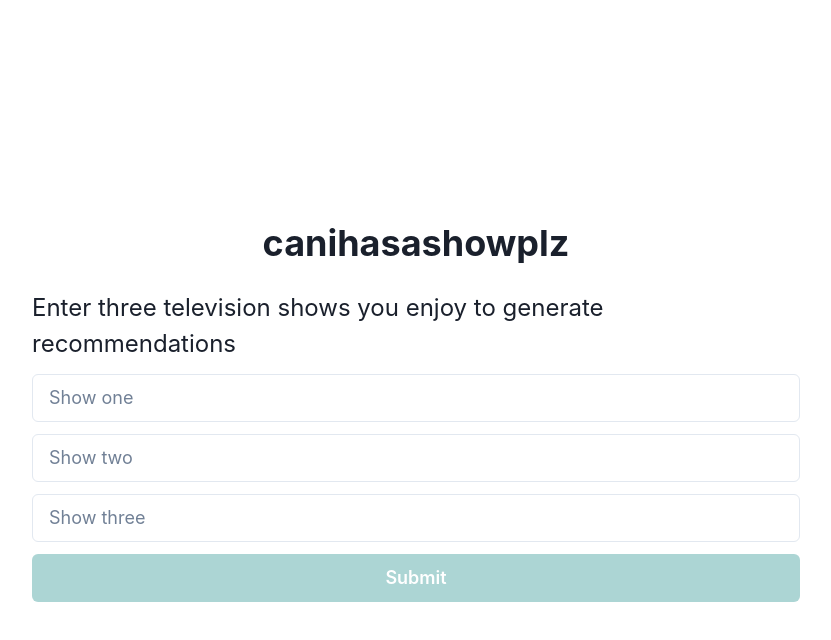
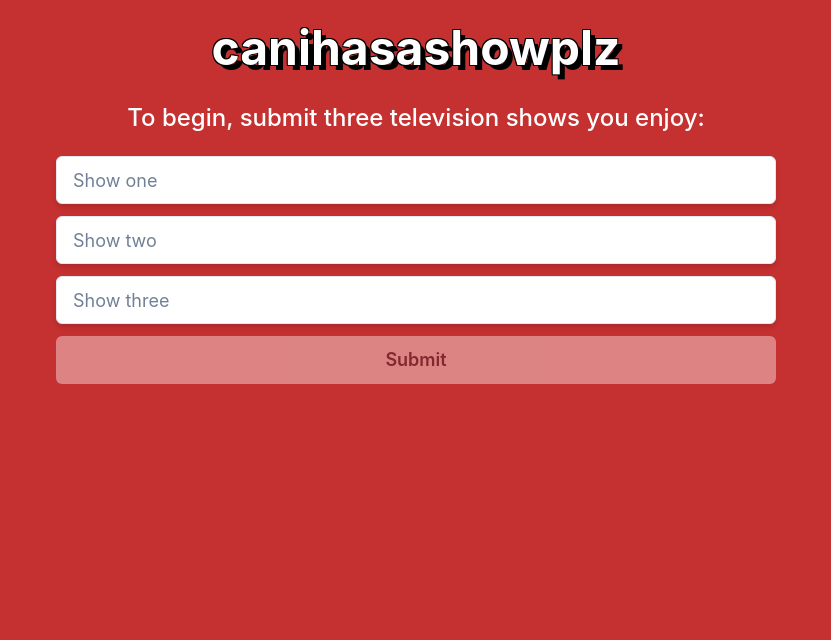
Before and after one commit to laaksomavrick/canihasashowplz, a React (Vite) app in the folder client/: page / in a window 1280 px wide. Shown: the top 640 px of the page, without its empty margins (224-1055 px from the left). Built offline with nearby package versions, Linux system fonts and the light colour scheme.

Commit message:
Updating styling and theming of application to be more thematic

```diff
--- a/client/src/pages/MakeRecommendationPage.jsx
+++ b/client/src/pages/MakeRecommendationPage.jsx
@@ -10,7 +10,7 @@ import { ErrorMessage } from "../components/ErrorMessage.jsx";
 function MakeRecommendationPage() {
     const { setPredictionId } = usePredictionContext();
     const { register, handleSubmit, formState } = useForm({
-        mode: 'onChange',
+        mode: "onChange",
     });
 
     const { data, loading, isError, post } = usePostRecommendationRequest();
@@ -19,8 +19,8 @@ function MakeRecommendationPage() {
     const onSubmit = handleSubmit(async (data) => {
         const first = data.showOne;
         const second = data.showTwo;
-        const third = data.showThree
-        const shows = [first, second, third]
+        const third = data.showThree;
+        const shows = [first, second, third];
         await post(shows);
     });
 
@@ -30,25 +30,62 @@ function MakeRecommendationPage() {
         }
 
         const predictionId = data.prediction_id;
-        setPredictionId(predictionId)
-        navigate("/processing")
-    }, [data])
+        setPredictionId(predictionId);
+        navigate("/processing");
+    }, [data]);
 
     return (
         <Flex flexDir="column">
             <Stack spacing={3}>
-                <Text fontSize="2xl">Enter three television shows you enjoy to generate recommendations</Text>
+                <Text
+                    fontSize="2xl"
+                    color="white"
+                    margin="auto"
+                    pb="2"
+                    fontWeight="medium"
+                >
+                    To begin, submit three television shows you enjoy:</Text>
                 <form onSubmit={onSubmit}>
                     <Stack spacing={3}>
-                        <Input name="showOne" id="showOne" placeholder="Show one" {...register("showOne", { required: true })} size="lg" />
-                        <Input name="showTwo" id="showTwo" placeholder="Show two" {...register("showTwo", { required: true })} size="lg" />
-                        <Input name="showThree" id="showThree" placeholder="Show three" {...register("showThree", { required: true })} size="lg" />
-                        <Button type="submit" colorScheme='teal' size='lg' isDisabled={formState.isValid === false} isLoading={formState.isSubmitting || loading}>
+                        <Input
+                            name="showOne"
+                            id="showOne"
+                            placeholder="Show one" {...register("showOne", { required: true })}
+                            size="lg"
+                            boxShadow="md"
+                            rounded="md"
+                            background="white"
+                            focusBorderColor="black"
+                        />
+                        <Input name="showTwo" id="showTwo"
+                               placeholder="Show two" {...register("showTwo", { required: true })}
+                               size="lg"
+                               boxShadow="md"
+                               rounded="md"
+                               background="white"
+                               focusBorderColor="black"
+                        />
+                        <Input name="showThree" id="showThree"
+                               placeholder="Show three" {...register("showThree", { required: true })} size="lg"
+                               boxShadow="md"
+                               rounded="md"
+                               background="white"
+                               focusBorderColor="black" />
+                        <Button type="submit" colorScheme="gray" size="lg" background="white"
+                                _active={{
+                                    borderColor: "#000",
+                                }}
+                                _focus={{
+                                    boxShadow:
+                                        "0 0 1px 2px rgba(0,0,0,1), 0 1px 1px rgba(0,0,0,1)",
+                                }}
+
+                                isDisabled={formState.isValid === false} isLoading={formState.isSubmitting || loading}>
                             Submit
                         </Button>
                     </Stack>
                 </form>
-                <ErrorMessage isOpen={isError}/>
+                <ErrorMessage isOpen={isError} />
             </Stack>
         </Flex>
     );
--- a/client/src/pages/ProcessingPage.jsx
+++ b/client/src/pages/ProcessingPage.jsx
@@ -36,12 +36,8 @@ function ProcessingPage() {
 
 
     return (
-        <Flex justifyContent="center" alignItems="center">
+        <Flex justifyContent="center" alignItems="center" h="100%">
             <Spinner
-                thickness="4px"
-                speed="0.65s"
-                emptyColor="gray.200"
-                color="teal.500"
                 size="xl"
             />
         </Flex>
--- a/client/src/pages/RecommendationResultsPage.jsx
+++ b/client/src/pages/RecommendationResultsPage.jsx
@@ -11,8 +11,14 @@ function RecommendationResultsPage() {
 
   return (
      <Flex alignItems="center" flexDir="column">
-         <Text fontSize="2xl" mb="4">
-             Recommended shows
+         <Text
+                    fontSize="2xl"
+                    color="white"
+                    margin="auto"
+                    pb="2"
+                    fontWeight="medium"
+                >
+             The results are in:
          </Text>
          <UnorderedList>
              {shows.map(show => <ListItem key={show} fontSize="xl">{show}</ListItem>)}
--- a/client/src/routes/Root.jsx
+++ b/client/src/routes/Root.jsx
@@ -1,13 +1,30 @@
 import { Outlet } from "react-router-dom";
-import { Box, Heading, Flex } from "@chakra-ui/react";
+import { Box, Heading, Flex, Grid } from "@chakra-ui/react";
 
 export default function Root() {
   return (
-      <Box w="100vw" h="100vh">
-          <Flex alignItems="center" justifyContent="center" w="100%" maxW="3xl" margin="auto" flexDir="column" h="100%">
-              <Heading p="6">canihasashowplz</Heading>
-              <Outlet />
-          </Flex>
+      <Box w="100vw" h="100vh" background="red.600">
+          <Grid
+              templateRows='minmax(100px, max-content) 1fr'
+              w="100%"
+              maxW="3xl"
+              h="100%"
+              margin="auto"
+          >
+              <Flex px="6" justifyContent="center">
+                  <Heading
+                      size="2xl"
+                      py="6"
+                      color="white"
+                      style={{
+                          'text-shadow': '5px 5px 0 #000, -1px 1px 0 #000, -1px -1px 0 #000, 1px -1px 0 #000'
+                      }}
+                  >canihasashowplz</Heading>
+              </Flex>
+              <Box px="6">
+                  <Outlet />
+              </Box>
+          </Grid>
       </Box>
   );
 }
```
